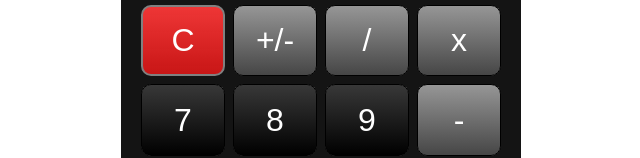
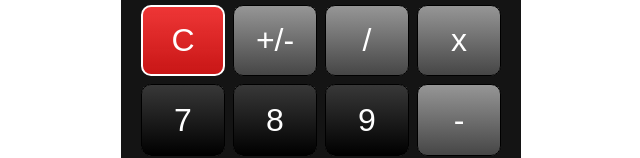
Before and after one commit to sgaona21/Calculator, a plain HTML site: page index.html in a window 1280 px wide. In both pictures the pointer is over the button 502 px from the left and 300 px from the top of the page. Shown: the part 260-418 px from the top of the page, without its empty margins (319-959 px from the left). Drawn offline with Linux system fonts and the light colour scheme.

Commit message:
button borders

```diff
--- a/style.css
+++ b/style.css
@@ -74,7 +74,7 @@ button, #screen-container {
 
 button:hover {
     cursor: pointer;
-    border: gray 2px solid;
+    border: white 2px solid;
 }
 
 .c, .negative, .division, .multiply, .minus, .plus {
```
